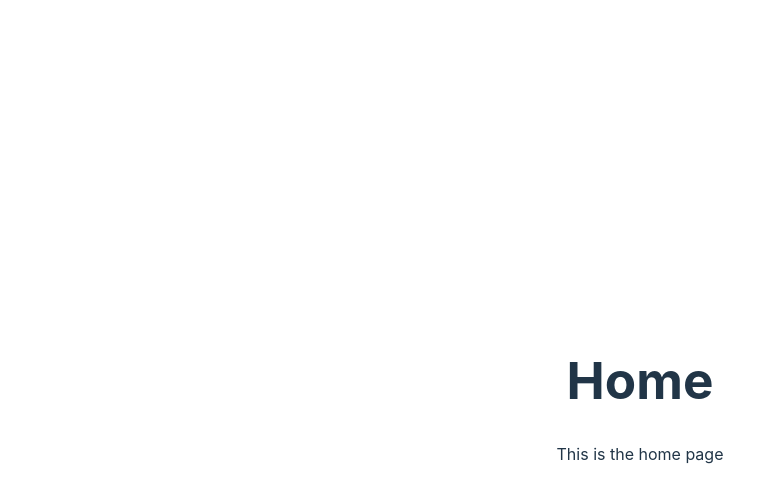
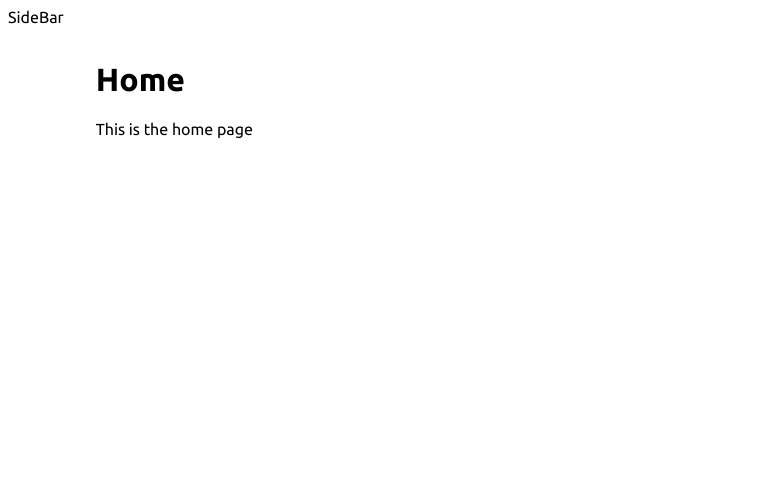
Before and after one commit to abdellatif-laghjaj/vue-sidebar, a Vue app: page / in a window 1280 px wide. Shown: the top 502 px of the page, without its empty margins (0-778 px from the left). Built offline with nearby package versions, Linux system fonts and the light colour scheme.

Commit message:
add sidebar

```diff
--- a/src/App.vue
+++ b/src/App.vue
@@ -1,8 +1,53 @@
 <template>
   <div class="app">
+    <SideBar />
     <router-view />
   </div>
 </template>
 
+<script setup>
+import SideBar from './components/SideBar.vue'
+</script>
+
 <style lang="scss" scoped>
+:root {
+  --primary: #4ade80;
+  --grey: #64748b;
+  --dark: D #1e293b;
+  --dark-alt: #334155;
+  --light: #f1f5f9;
+  --sidebar-width: 300px;
+}
+
+*{
+  margin: 0;
+  padding: 0;
+  box-sizing: border-box;
+  font-family: 'Ubuntu', sans-serif;
+}
+
+body{
+  background: var(--light);
+}
+
+button{
+  cursor: pointer;
+  appearance: none;
+  border: none;
+  background: none;
+  outline: none;
+}
+
+.app{
+  display: flex;
+
+  main{
+    flex: 1 1 0;
+    padding: 2rem;
+
+    @media (max-width: 768px){
+      padding: 6rem;
+    }
+  }
+}
 </style>
--- /dev/null
+++ b/src/components/SideBar.vue
@@ -0,0 +1,11 @@
+<template>
+  <aside>
+    SideBar
+  </aside>
+</template>
+<script setup>
+
+</script>
+<style lang="scss">
+
+</style>
--- a/src/main.js
+++ b/src/main.js
@@ -1,5 +1,4 @@
 import { createApp } from 'vue'
-import './style.css'
 import App from './App.vue'
 import router from './router'
 
--- a/src/style.css
+++ /dev/null
@@ -1,90 +0,0 @@
-:root {
-  font-family: Inter, Avenir, Helvetica, Arial, sans-serif;
-  font-size: 16px;
-  line-height: 24px;
-  font-weight: 400;
-
-  color-scheme: light dark;
-  color: rgba(255, 255, 255, 0.87);
-  background-color: #242424;
-
-  font-synthesis: none;
-  text-rendering: optimizeLegibility;
-  -webkit-font-smoothing: antialiased;
-  -moz-osx-font-smoothing: grayscale;
-  -webkit-text-size-adjust: 100%;
-}
-
-a {
-  font-weight: 500;
-  color: #646cff;
-  text-decoration: inherit;
-}
-a:hover {
-  color: #535bf2;
-}
-
-a {
-  font-weight: 500;
-  color: #646cff;
-  text-decoration: inherit;
-}
-a:hover {
-  color: #535bf2;
-}
-
-body {
-  margin: 0;
-  display: flex;
-  place-items: center;
-  min-width: 320px;
-  min-height: 100vh;
-}
-
-h1 {
-  font-size: 3.2em;
-  line-height: 1.1;
-}
-
-button {
-  border-radius: 8px;
-  border: 1px solid transparent;
-  padding: 0.6em 1.2em;
-  font-size: 1em;
-  font-weight: 500;
-  font-family: inherit;
-  background-color: #1a1a1a;
-  cursor: pointer;
-  transition: border-color 0.25s;
-}
-button:hover {
-  border-color: #646cff;
-}
-button:focus,
-button:focus-visible {
-  outline: 4px auto -webkit-focus-ring-color;
-}
-
-.card {
-  padding: 2em;
-}
-
-#app {
-  max-width: 1280px;
-  margin: 0 auto;
-  padding: 2rem;
-  text-align: center;
-}
-
-@media (prefers-color-scheme: light) {
-  :root {
-    color: #213547;
-    background-color: #ffffff;
-  }
-  a:hover {
-    color: #747bff;
-  }
-  button {
-    background-color: #f9f9f9;
-  }
-}
```
